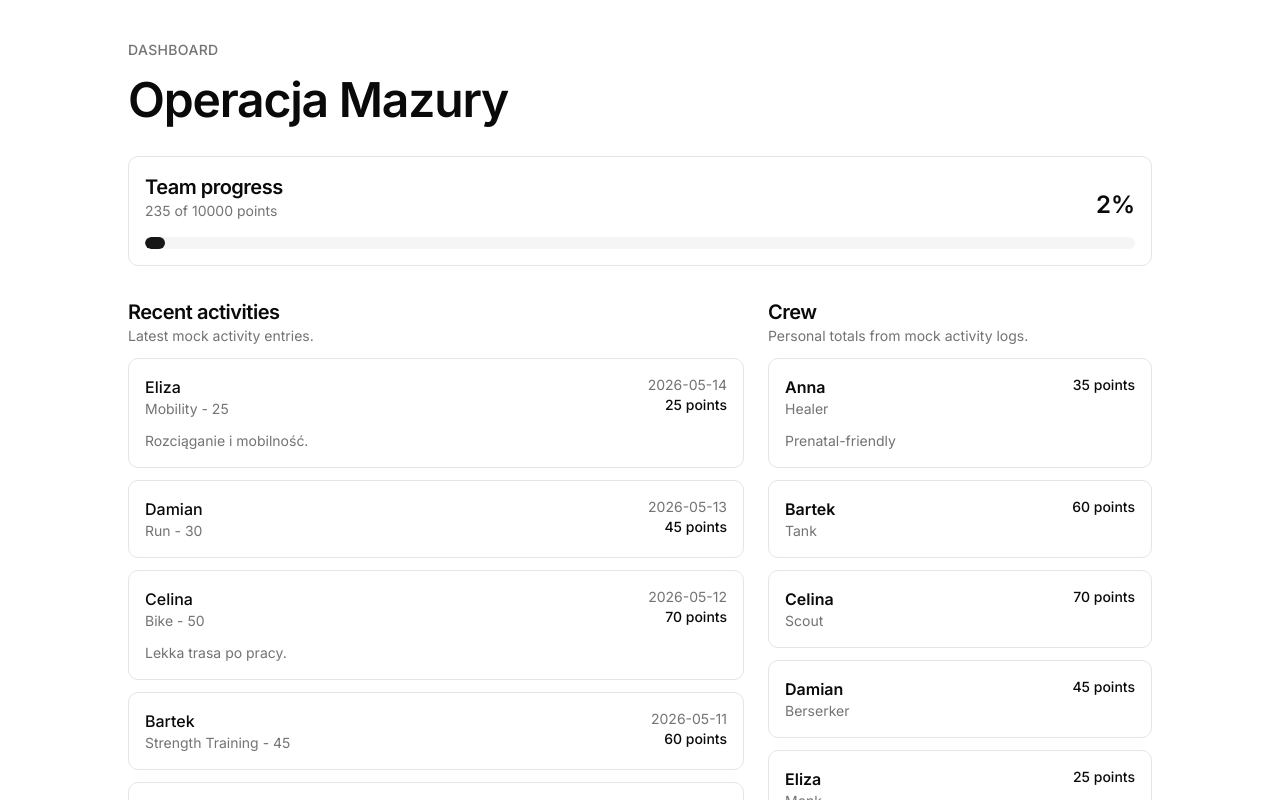
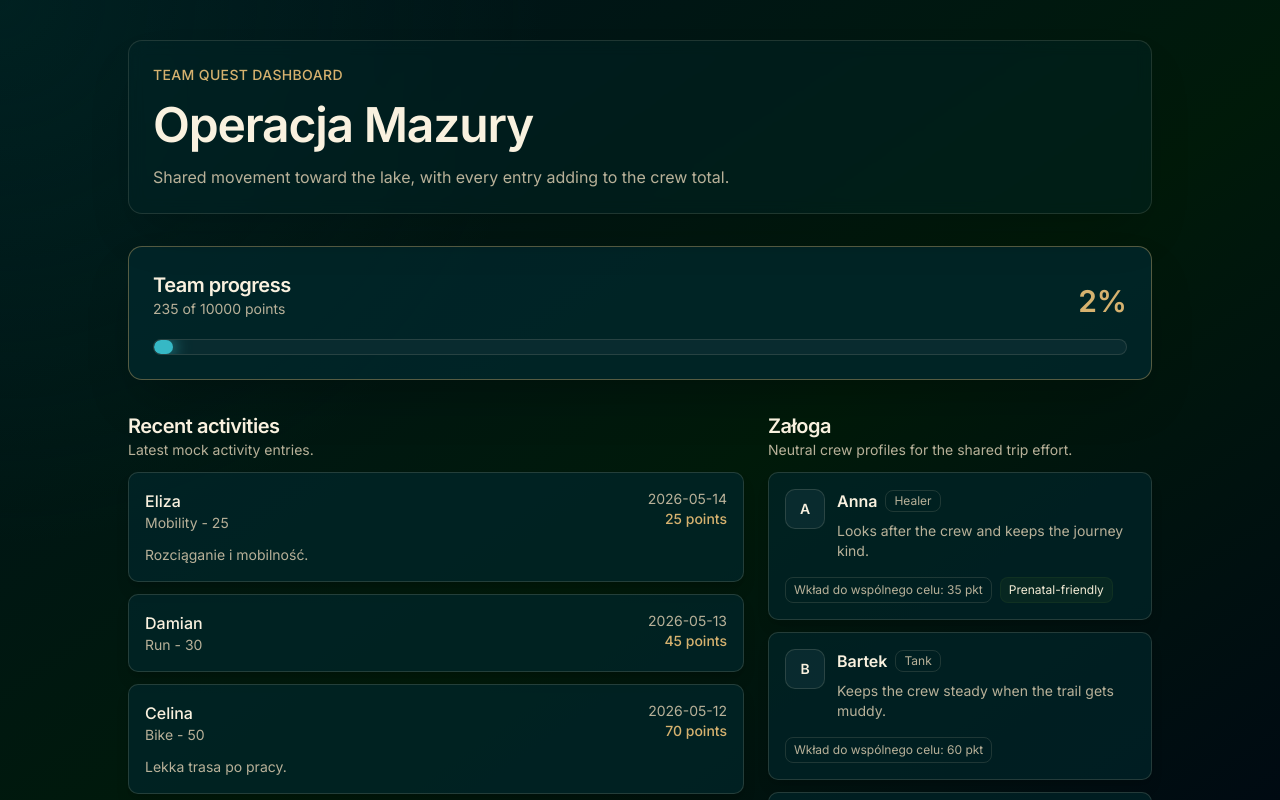
Before and after one commit to maccgent-lang/operacja-mazury, a Next.js app: page / in a window 1280 px wide. Shown: the top 800 px of the page. Built offline with nearby package versions, Linux system fonts and the light colour scheme.

Commit message:
WIP: T04 visual direction

```diff
--- a/app/globals.css
+++ b/app/globals.css
@@ -49,72 +49,72 @@
 }
 
 :root {
-  --background: oklch(1 0 0);
-  --foreground: oklch(0.145 0 0);
-  --card: oklch(1 0 0);
-  --card-foreground: oklch(0.145 0 0);
-  --popover: oklch(1 0 0);
-  --popover-foreground: oklch(0.145 0 0);
-  --primary: oklch(0.205 0 0);
-  --primary-foreground: oklch(0.985 0 0);
-  --secondary: oklch(0.97 0 0);
-  --secondary-foreground: oklch(0.205 0 0);
-  --muted: oklch(0.97 0 0);
-  --muted-foreground: oklch(0.556 0 0);
-  --accent: oklch(0.97 0 0);
-  --accent-foreground: oklch(0.205 0 0);
+  --background: oklch(0.18 0.05 215);
+  --foreground: oklch(0.96 0.025 88);
+  --card: oklch(0.24 0.045 205 / 88%);
+  --card-foreground: oklch(0.96 0.025 88);
+  --popover: oklch(0.22 0.045 205);
+  --popover-foreground: oklch(0.96 0.025 88);
+  --primary: oklch(0.72 0.11 205);
+  --primary-foreground: oklch(0.16 0.04 215);
+  --secondary: oklch(0.31 0.055 155);
+  --secondary-foreground: oklch(0.94 0.03 90);
+  --muted: oklch(0.28 0.04 205 / 82%);
+  --muted-foreground: oklch(0.76 0.035 95);
+  --accent: oklch(0.78 0.095 82);
+  --accent-foreground: oklch(0.18 0.04 160);
   --destructive: oklch(0.577 0.245 27.325);
-  --border: oklch(0.922 0 0);
-  --input: oklch(0.922 0 0);
-  --ring: oklch(0.708 0 0);
-  --chart-1: oklch(0.87 0 0);
-  --chart-2: oklch(0.556 0 0);
-  --chart-3: oklch(0.439 0 0);
-  --chart-4: oklch(0.371 0 0);
-  --chart-5: oklch(0.269 0 0);
+  --border: oklch(0.82 0.04 95 / 22%);
+  --input: oklch(0.82 0.04 95 / 18%);
+  --ring: oklch(0.72 0.11 205);
+  --chart-1: oklch(0.72 0.11 205);
+  --chart-2: oklch(0.7 0.09 155);
+  --chart-3: oklch(0.78 0.095 82);
+  --chart-4: oklch(0.56 0.08 230);
+  --chart-5: oklch(0.62 0.08 35);
   --radius: 0.625rem;
-  --sidebar: oklch(0.985 0 0);
-  --sidebar-foreground: oklch(0.145 0 0);
-  --sidebar-primary: oklch(0.205 0 0);
-  --sidebar-primary-foreground: oklch(0.985 0 0);
-  --sidebar-accent: oklch(0.97 0 0);
-  --sidebar-accent-foreground: oklch(0.205 0 0);
-  --sidebar-border: oklch(0.922 0 0);
-  --sidebar-ring: oklch(0.708 0 0);
+  --sidebar: oklch(0.2 0.045 205);
+  --sidebar-foreground: oklch(0.96 0.025 88);
+  --sidebar-primary: oklch(0.72 0.11 205);
+  --sidebar-primary-foreground: oklch(0.16 0.04 215);
+  --sidebar-accent: oklch(0.31 0.055 155);
+  --sidebar-accent-foreground: oklch(0.94 0.03 90);
+  --sidebar-border: oklch(0.82 0.04 95 / 22%);
+  --sidebar-ring: oklch(0.72 0.11 205);
 }
 
 .dark {
-  --background: oklch(0.145 0 0);
-  --foreground: oklch(0.985 0 0);
-  --card: oklch(0.205 0 0);
-  --card-foreground: oklch(0.985 0 0);
-  --popover: oklch(0.205 0 0);
-  --popover-foreground: oklch(0.985 0 0);
-  --primary: oklch(0.922 0 0);
-  --primary-foreground: oklch(0.205 0 0);
-  --secondary: oklch(0.269 0 0);
-  --secondary-foreground: oklch(0.985 0 0);
-  --muted: oklch(0.269 0 0);
-  --muted-foreground: oklch(0.708 0 0);
-  --accent: oklch(0.269 0 0);
-  --accent-foreground: oklch(0.985 0 0);
+  --background: oklch(0.18 0.05 215);
+  --foreground: oklch(0.96 0.025 88);
+  --card: oklch(0.24 0.045 205 / 88%);
+  --card-foreground: oklch(0.96 0.025 88);
+  --popover: oklch(0.22 0.045 205);
+  --popover-foreground: oklch(0.96 0.025 88);
+  --primary: oklch(0.72 0.11 205);
+  --primary-foreground: oklch(0.16 0.04 215);
+  --secondary: oklch(0.31 0.055 155);
+  --secondary-foreground: oklch(0.94 0.03 90);
+  --muted: oklch(0.28 0.04 205 / 82%);
+  --muted-foreground: oklch(0.76 0.035 95);
+  --accent: oklch(0.78 0.095 82);
+  --accent-foreground: oklch(0.18 0.04 160);
   --destructive: oklch(0.704 0.191 22.216);
-  --border: oklch(1 0 0 / 10%);
-  --input: oklch(1 0 0 / 15%);
-  --ring: oklch(0.556 0 0);
-  --chart-1: oklch(0.87 0 0);
-  --chart-2: oklch(0.556 0 0);
-  --chart-3: oklch(0.439 0 0);
-  --chart-4: oklch(0.371 0 0);
-  --chart-5: oklch(0.269 0 0);
-  --sidebar: oklch(0.205 0 0);
-  --sidebar-foreground: oklch(0.985 0 0);
-  --sidebar-primary: oklch(0.488 0.243 264.376);
-  --sidebar-primary-foreground: oklch(0.985 0 0);
-  --sidebar-accent: oklch(0.269 0 0);
-  --sidebar-accent-foreground: oklch(0.985 0 0);
-  --sidebar-border: oklch(1 0 0 / 10%);
-  --sidebar-ring: oklch(0.556 0 0);
+  --border: oklch(0.82 0.04 95 / 22%);
+  --input: oklch(0.82 0.04 95 / 18%);
+  --ring: oklch(0.72 0.11 205);
+  --chart-1: oklch(0.72 0.11 205);
+  --chart-2: oklch(0.7 0.09 155);
+  --chart-3: oklch(0.78 0.095 82);
+  --chart-4: oklch(0.56 0.08 230);
+  --chart-5: oklch(0.62 0.08 35);
+  --sidebar: oklch(0.2 0.045 205);
+  --sidebar-foreground: oklch(0.96 0.025 88);
+  --sidebar-primary: oklch(0.72 0.11 205);
+  --sidebar-primary-foreground: oklch(0.16 0.04 215);
+  --sidebar-accent: oklch(0.31 0.055 155);
+  --sidebar-accent-foreground: oklch(0.94 0.03 90);
+  --sidebar-border: oklch(0.82 0.04 95 / 22%);
+  --sidebar-ring: oklch(0.72 0.11 205);
 }
 
 @layer base {
@@ -123,6 +123,9 @@
   }
   body {
     @apply bg-background text-foreground;
+    background:
+      radial-gradient(circle at top left, oklch(0.28 0.07 175 / 45%), transparent 34rem),
+      linear-gradient(145deg, oklch(0.16 0.05 220), oklch(0.19 0.05 155) 58%, oklch(0.13 0.04 220));
   }
   html {
     @apply font-sans;
--- a/components/ActivityFeed.tsx
+++ b/components/ActivityFeed.tsx
@@ -20,7 +20,9 @@ export function ActivityFeed({ activities }: ActivityFeedProps) {
   return (
     <section className="flex flex-col gap-3">
       <div>
-        <h2 className="text-xl font-semibold tracking-tight">Recent activities</h2>
+        <h2 className="text-xl font-semibold tracking-tight">
+          Recent activities
+        </h2>
         <p className="text-sm text-muted-foreground">
           Latest mock activity entries.
         </p>
@@ -30,18 +32,20 @@ export function ActivityFeed({ activities }: ActivityFeedProps) {
         {activities.map((activity) => (
           <article
             key={activity.id}
-            className="rounded-lg border bg-card p-4 text-card-foreground"
+            className="rounded-lg border border-border/80 bg-card/85 p-4 text-card-foreground shadow-lg shadow-black/15"
           >
             <div className="flex flex-col gap-2 sm:flex-row sm:items-start sm:justify-between">
               <div>
-                <p className="font-medium">{activity.playerName}</p>
+                <p className="font-medium text-foreground">
+                  {activity.playerName}
+                </p>
                 <p className="text-sm capitalize text-muted-foreground">
                   {formatActivityKey(activity.activityKey)} - {activity.quantity}
                 </p>
               </div>
               <div className="text-sm text-muted-foreground sm:text-right">
                 <p>{activity.occurredOn}</p>
-                <p className="font-medium text-foreground">
+                <p className="font-medium text-accent">
                   {activity.points} points
                 </p>
               </div>
--- a/components/AppShell.tsx
+++ b/components/AppShell.tsx
@@ -19,7 +19,10 @@ export function AppShell() {
   }
 
   for (const log of mockActivityLogs) {
-    playerPoints.set(log.playerId, (playerPoints.get(log.playerId) ?? 0) + log.points);
+    playerPoints.set(
+      log.playerId,
+      (playerPoints.get(log.playerId) ?? 0) + log.points,
+    );
   }
 
   const playerNames = new Map(
@@ -39,15 +42,19 @@ export function AppShell() {
     }));
 
   return (
-    <main className="min-h-screen bg-background px-4 py-6 text-foreground sm:px-6 sm:py-10">
+    <main className="min-h-screen bg-transparent px-4 py-6 text-foreground sm:px-6 sm:py-10">
       <div className="mx-auto flex w-full max-w-5xl flex-col gap-8">
-        <section className="flex flex-col gap-4">
-          <p className="text-sm font-medium uppercase tracking-wide text-muted-foreground">
-            Dashboard
+        <section className="flex flex-col gap-4 rounded-xl border border-border/70 bg-card/45 p-5 shadow-2xl shadow-black/20 backdrop-blur sm:p-6">
+          <p className="text-sm font-medium uppercase tracking-wide text-accent">
+            Team quest dashboard
           </p>
-          <h1 className="text-3xl font-semibold tracking-tight sm:text-5xl">
+          <h1 className="text-3xl font-semibold tracking-tight text-foreground sm:text-5xl">
             Operacja Mazury
           </h1>
+          <p className="max-w-2xl text-sm leading-6 text-muted-foreground sm:text-base">
+            Shared movement toward the lake, with every entry adding to the
+            crew total.
+          </p>
         </section>
 
         <ProgressBar
@@ -61,9 +68,9 @@ export function AppShell() {
 
           <section className="flex flex-col gap-3">
             <div>
-              <h2 className="text-xl font-semibold tracking-tight">Crew</h2>
+              <h2 className="text-xl font-semibold tracking-tight">Załoga</h2>
               <p className="text-sm text-muted-foreground">
-                Personal totals from mock activity logs.
+                Neutral crew profiles for the shared trip effort.
               </p>
             </div>
 
--- a/components/PlayerCard.tsx
+++ b/components/PlayerCard.tsx
@@ -3,6 +3,15 @@ import type { Player } from "@/types/domain";
 type PlayerCardProps = {
   player: Player;
   points: number;
+};
+
+const classFlavor: Record<Player["characterClass"], string> = {
+  tank: "Keeps the crew steady when the trail gets muddy.",
+  scout: "Finds a good route and keeps the pace friendly.",
+  monk: "Brings calm movement and patient consistency.",
+  berserker: "Adds a burst of energy when the quest needs it.",
+  healer: "Looks after the crew and keeps the journey kind.",
+  bard: "Keeps spirits warm between one entry and the next.",
 };
 
 function formatCharacterClass(characterClass: Player["characterClass"]) {
@@ -11,21 +20,36 @@ function formatCharacterClass(characterClass: Player["characterClass"]) {
 
 export function PlayerCard({ player, points }: PlayerCardProps) {
   return (
-    <article className="rounded-lg border bg-card p-4 text-card-foreground">
-      <div className="flex items-start justify-between gap-4">
-        <div>
-          <h3 className="font-semibold">{player.name}</h3>
-          <p className="text-sm text-muted-foreground">
-            {formatCharacterClass(player.characterClass)}
+    <article className="rounded-lg border border-border/80 bg-card/80 p-4 text-card-foreground shadow-lg shadow-black/10">
+      <div className="flex items-start gap-3">
+        <div className="flex h-10 w-10 shrink-0 items-center justify-center rounded-lg border border-border/80 bg-muted text-sm font-semibold text-foreground">
+          {player.name.slice(0, 1)}
+        </div>
+
+        <div className="min-w-0">
+          <div className="flex flex-wrap items-center gap-2">
+            <h3 className="font-semibold text-foreground">{player.name}</h3>
+            <span className="rounded-md border border-border/70 px-2 py-0.5 text-xs text-muted-foreground">
+              {formatCharacterClass(player.characterClass)}
+            </span>
+          </div>
+          <p className="mt-2 text-sm leading-5 text-muted-foreground">
+            {classFlavor[player.characterClass]}
           </p>
         </div>
-
-        <p className="text-right text-sm font-medium">{points} points</p>
       </div>
 
-      {player.isPrenatalFriendly ? (
-        <p className="mt-3 text-sm text-muted-foreground">Prenatal-friendly</p>
-      ) : null}
+      <div className="mt-4 flex flex-wrap gap-2 text-xs text-muted-foreground">
+        <span className="rounded-md border border-border/70 px-2 py-1">
+          Wkład do wspólnego celu: {points} pkt
+        </span>
+
+        {player.isPrenatalFriendly ? (
+          <span className="rounded-md border border-secondary/60 bg-secondary/35 px-2 py-1 text-secondary-foreground">
+            Prenatal-friendly
+          </span>
+        ) : null}
+      </div>
     </article>
   );
 }
--- a/components/ProgressBar.tsx
+++ b/components/ProgressBar.tsx
@@ -10,20 +10,22 @@ export function ProgressBar({
   progressPercent,
 }: ProgressBarProps) {
   return (
-    <section className="rounded-lg border bg-card p-4 text-card-foreground">
+    <section className="rounded-xl border border-accent/40 bg-card p-5 text-card-foreground shadow-2xl shadow-black/25 sm:p-6">
       <div className="flex flex-col gap-2 sm:flex-row sm:items-end sm:justify-between">
         <div>
-          <h2 className="text-xl font-semibold tracking-tight">Team progress</h2>
+          <h2 className="text-xl font-semibold tracking-tight text-foreground">
+            Team progress
+          </h2>
           <p className="text-sm text-muted-foreground">
             {currentPoints} of {targetPoints} points
           </p>
         </div>
-        <p className="text-2xl font-semibold">{progressPercent}%</p>
+        <p className="text-3xl font-semibold text-accent">{progressPercent}%</p>
       </div>
 
-      <div className="mt-4 h-3 overflow-hidden rounded-full bg-muted">
+      <div className="mt-5 h-4 overflow-hidden rounded-full border border-border/70 bg-muted">
         <div
-          className="h-full rounded-full bg-primary"
+          className="h-full rounded-full bg-primary shadow-[0_0_18px_var(--primary)]"
           style={{ width: `${progressPercent}%` }}
         />
       </div>
```
Also changed, not shown: 2 other files (tests, documents, lock files or other folders).
